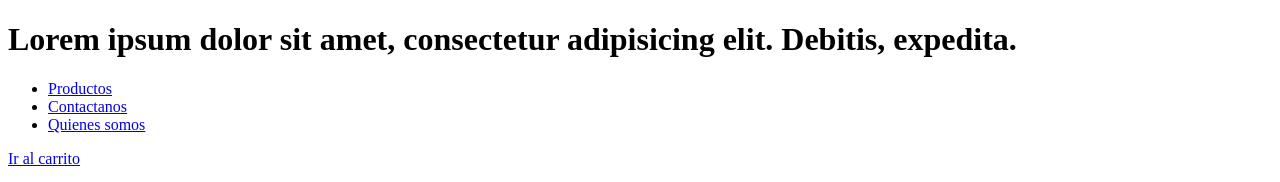
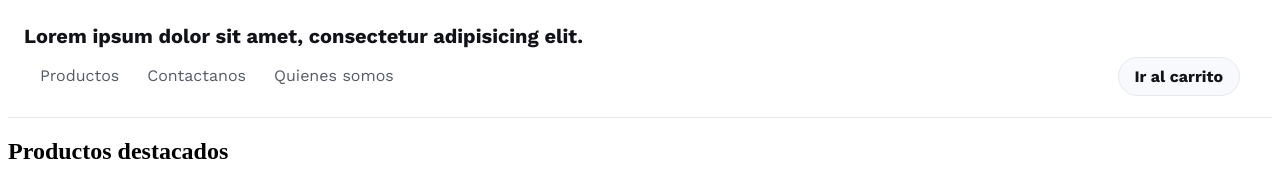
Before and after one commit to agustinEspinozaTech/ecommerce-aplicacioneswebcliente, a plain HTML site: page index.html in a window 1280 px wide. Shown: the top 182 px of the page. Drawn offline with nearby package versions, Linux system fonts and the light colour scheme.

Commit message:
estilos header principal

```diff
--- a/index.html
+++ b/index.html
@@ -5,27 +5,28 @@
     <meta charset="UTF-8">
     <meta name="viewport" content="width=device-width, initial-scale=1.0">
     <title>Ecommerce</title>
+    <link rel="stylesheet" href="./style/header.css">
 </head>
 
 <body>
-    <header>
-        <h1>Lorem ipsum dolor sit amet, consectetur adipisicing elit. Debitis, expedita.</h1>
-        <div>
-            <nav>
-                <ul>
-                    <li>
-                        <a href="#">Productos</a>
+    <header id="encabezado">
+        <h1 class="marca">Lorem ipsum dolor sit amet, consectetur adipisicing elit.</h1>
+        <div >
+            <nav id="navegacionPrincipal" >
+                <ul class="menu">
+                    <li class="itemMenu">
+                        <a class="enlaceMenu" href="#">Productos</a>
                     </li>
-                     <li>
-                        <a href="#">Contactanos</a>
+                     <li class="itemMenu">
+                        <a class="enlaceMenu" href="#">Contactanos</a>
                     </li>
-                     <li>
-                        <a href="#">Quienes somos</a>
+                     <li class="itemMenu">
+                        <a class="enlaceMenu" href="#">Quienes somos</a>
                     </li>
                 </ul>
             </nav>
-            <nav>
-                <a href="#">Ir al carrito</a>
+            <nav id="navegacionCarrito">
+                <a id="carrito" href="#">Ir al carrito</a>
             </nav>
         </div>
     </header>
--- /dev/null
+++ b/style/header.css
@@ -0,0 +1,105 @@
+@import url('https://fonts.googleapis.com/css2?family=DM+Sans:ital,opsz,wght@0,9..40,100..1000;1,9..40,100..1000&family=Work+Sans:ital,wght@0,100..900;1,100..900&display=swap');
+
+#encabezado {
+    background: #fff;
+    color: #111318;
+    border-bottom: 1px solid #e6e8ec;
+    font-family: "Work Sans", Arial, sans-serif;
+}
+
+#encabezado .marca {
+    margin: 0;
+    padding: 16px 16px 0;
+    font-size: 20px;
+    font-family: "Work Sans" Arial, sans-serif;
+}
+
+#encabezado>div {
+    max-width: 1200px;
+    margin: 0 auto;
+    padding: 8px 16px 16px;
+    display: flex;
+    align-items: center;
+    gap: 16px;
+    flex-wrap: wrap;
+}
+
+#navegacionPrincipal {
+    flex: 1 1 auto;
+    min-width: 260px;
+}
+
+#navegacionPrincipal .menu {
+    margin: 0;
+    padding: 0;
+    list-style: none;
+    display: flex;
+    gap: 24px;
+    align-items: center;
+    overflow-x: auto;
+    scrollbar-width: none;
+}
+
+#navegacionPrincipal .menu::-webkit-scrollbar {
+    display: none;
+}
+
+#navegacionPrincipal .itemMenu {
+    flex: 0 0 auto;
+}
+
+#navegacionPrincipal .enlaceMenu {
+    display: inline-block;
+    padding: 10px 0;
+    color: #545b66;
+    text-decoration: none;
+    border-bottom: 2px solid transparent;
+    font-family: "Work Sans", Arial, sans-serif;
+}
+
+#navegacionPrincipal .enlaceMenu:hover {
+    color: #111318;
+    border-color: #e6e8ec;
+    transform: translateY(-1px);
+}
+
+
+
+#navegacionCarrito {
+    flex: 0 0 auto;
+}
+
+#carrito {
+    display: inline-flex;
+    align-items: center;
+    gap: 8px;
+    padding: 9px 16px;
+    border: 1px solid #e6e8ec;
+    border-radius: 500px;
+    background: #f7f9fc;
+    color: #111318;
+    text-decoration: none;
+    font-weight: 700;
+    font-family: "Work Sans", Arial, sans-serif;
+}
+
+#navegacionCarrito #carrito:hover {
+    background: #eef2f7;
+    box-shadow: 0 6px 18px rgba(16, 24, 40, .06);
+    transform: translateY(-1px);
+}
+
+
+@media (min-width:768px) {
+    #encabezado .marca {
+        padding: 16px 16px 0;
+    }
+
+    #encabezado>div {
+        padding: 8px 16px 20px;
+    }
+
+    #navegacionPrincipal .menu {
+        gap: 28px;
+    }
+}
```
